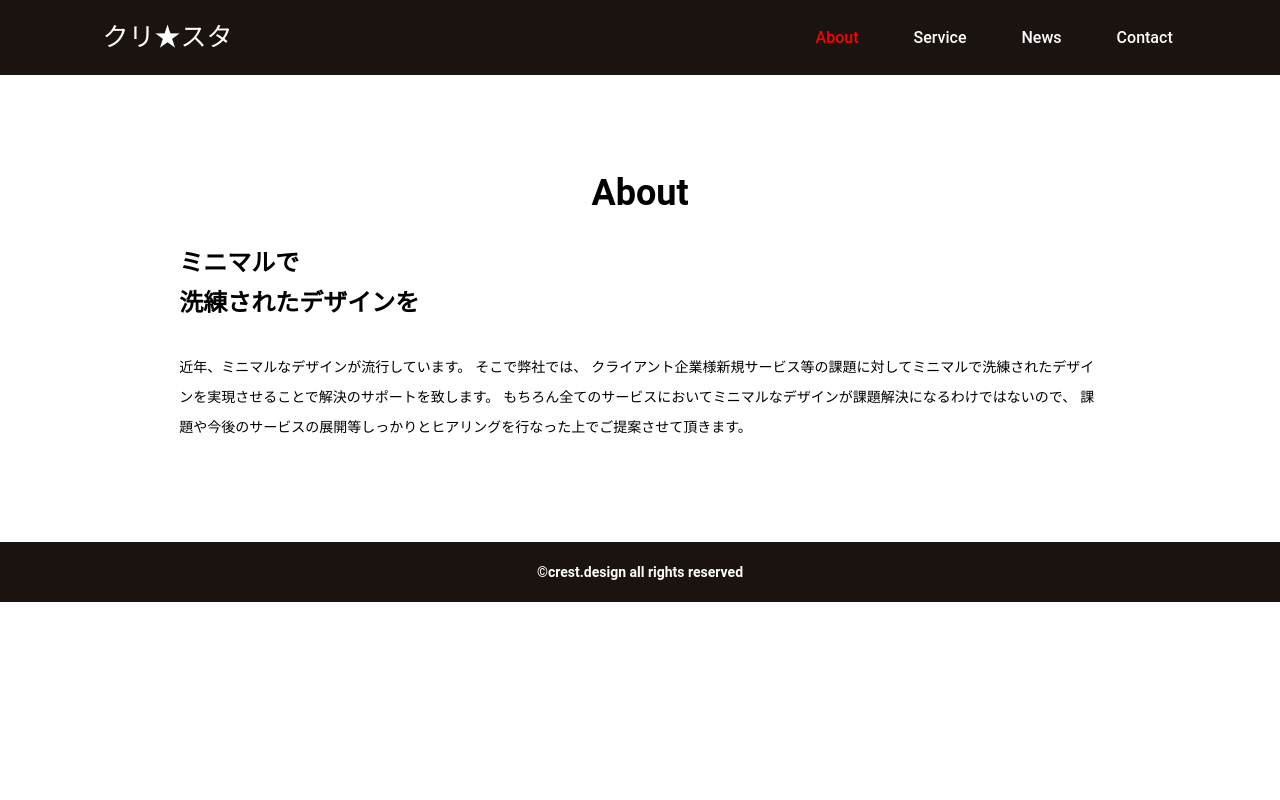
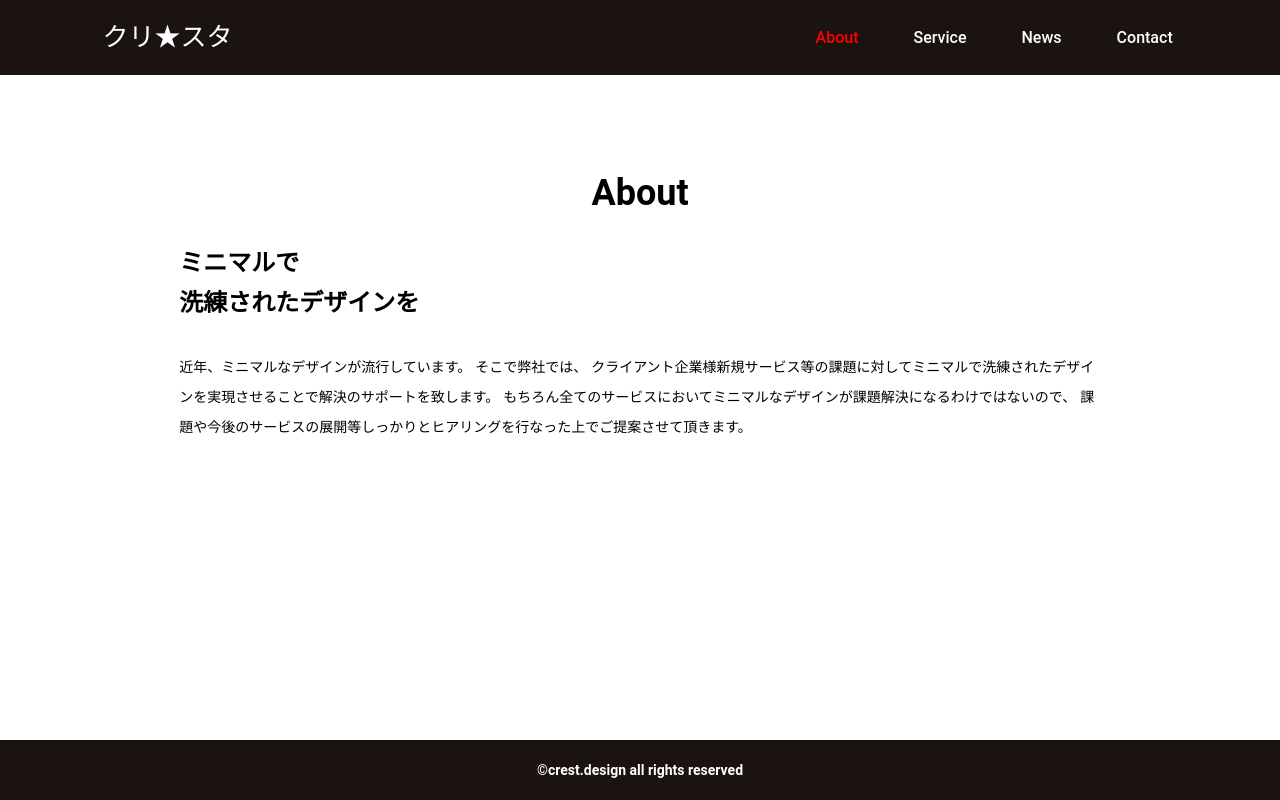
Before and after one commit to Y-Trs/reproduction1-react, a React (Create React App) app: page /about in a window 1280 px wide. Built offline with nearby package versions, Linux system fonts and the light colour scheme.

Commit message:
コンテンツ量が少ないときfooterが画面の最下部に表示されていなかったので修正

```diff
--- a/src/App.js
+++ b/src/App.js
@@ -4,7 +4,7 @@ import { Route, Routes } from 'react-router-dom'
 
 function App() {
   return (
-    <div className="App">
+    <div className="App" style={styledApp}>
       <Reset />
       <Header />
       <Routes>
@@ -20,3 +20,9 @@ function App() {
 }
 
 export default App;
+
+const styledApp = {
+  display: 'flex',
+  flexDirection: 'column',
+  minHeight: '100vh',
+}
--- a/src/components/About.jsx
+++ b/src/components/About.jsx
@@ -20,7 +20,7 @@ const StyledAbout = styled.section`
   display: flex;
   flex-direction: column;
   gap: 32px;
-
+  flex: 1;
 
   @media ${device.pc} {
     padding: 100px 14%;
--- a/src/components/Contact.jsx
+++ b/src/components/Contact.jsx
@@ -18,4 +18,5 @@ const StyledContact = styled.section`
   display: flex;
   gap: 70px;
   flex-direction: column;
+  flex: 1;
 `
--- a/src/components/Footer.jsx
+++ b/src/components/Footer.jsx
@@ -19,8 +19,4 @@ const StyledFotter = styled.footer`
     line-height: 60px;
     background-color: #1B1310;
     height: 60px;
-    position: sticky;
-    bottom: 0;
-    left: 0;
-    right: 0;
 `
--- a/src/components/News.jsx
+++ b/src/components/News.jsx
@@ -19,6 +19,7 @@ const StyledNews = styled.section`
   display: flex;
   flex-direction: column;
   gap: 32px;
+  flex: 1;
 
   @media ${device.pc} {
     gap: 72px;
--- a/src/components/Service.jsx
+++ b/src/components/Service.jsx
@@ -20,6 +20,7 @@ const StyledService = styled.section`
   display: flex;
   flex-direction: column;
   gap: 32px;
+  flex: 1;
 
   @media ${device.pc} {
     gap: 72px;
```
